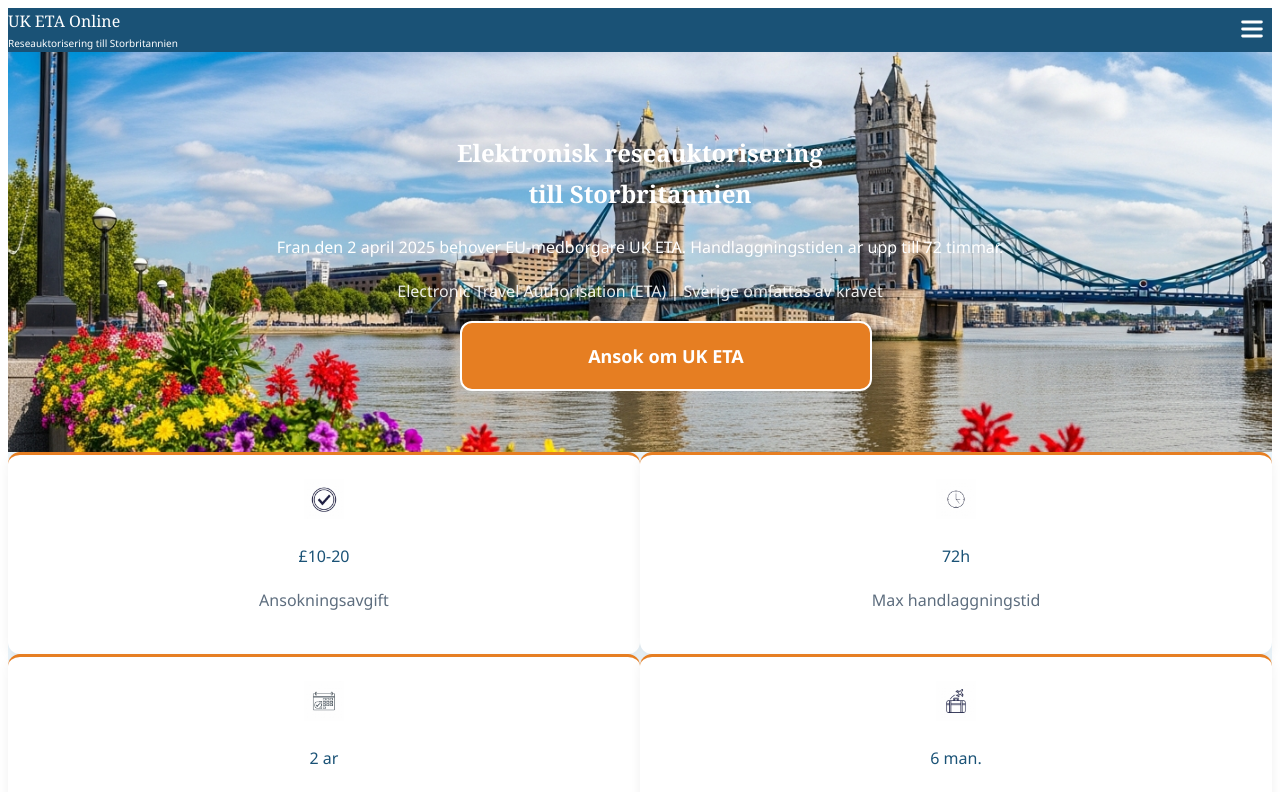
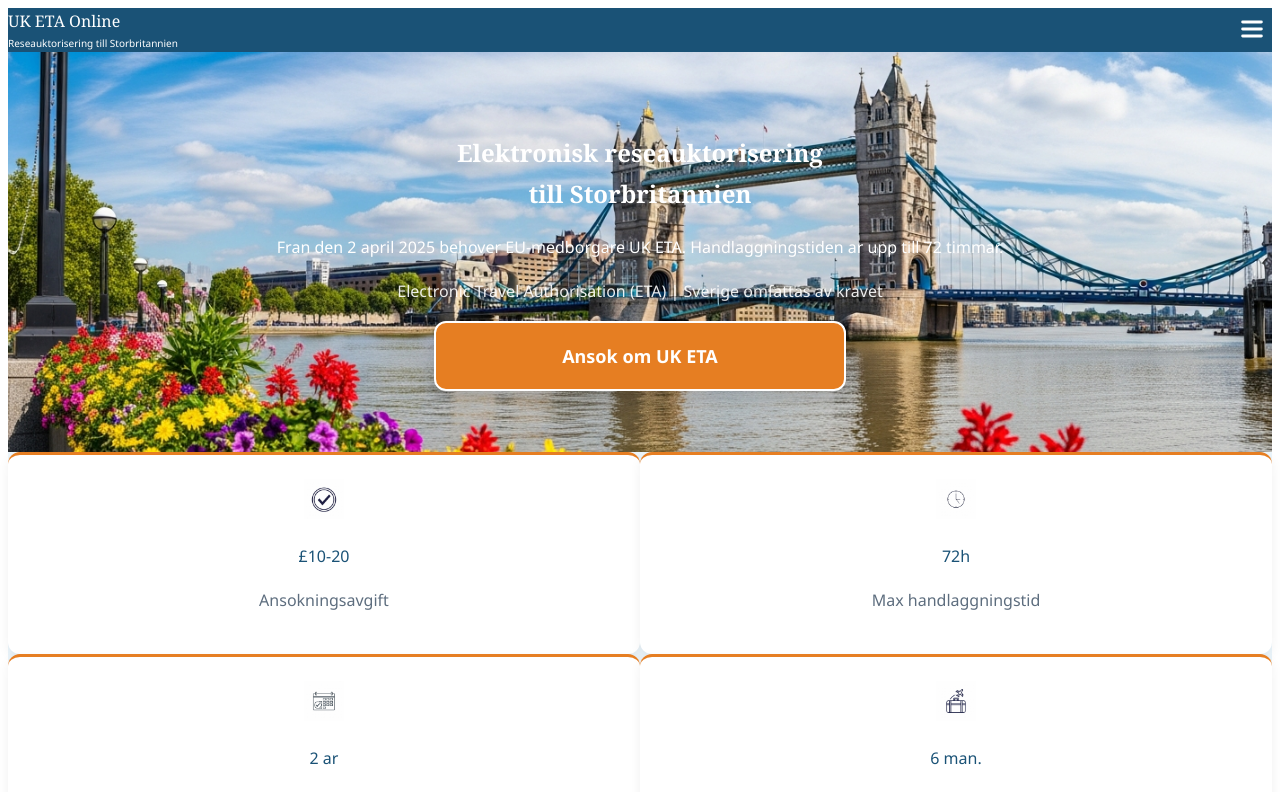
Before and after one commit to mediaxsaburoai0818-design/se-uk-eta-site, a Next.js app: page / in a window 1280 px wide. Shown: the top 792 px of the page. Built offline with nearby package versions, Linux system fonts and the light colour scheme.

Commit message:
fix: hero CTA remove wrapper div, pure inline centering

```diff
--- a/app/page.tsx
+++ b/app/page.tsx
@@ -33,17 +33,14 @@ export default function Home() {
             <p className="text-xs md:text-sm mb-6 md:mb-8 drop-shadow" style={{ color: "rgba(255,255,255,0.9)" }}>
               Electronic Travel Authorisation (ETA) | Sverige omfattas av kravet
             </p>
-            <div className="flex flex-col gap-3 items-center mt-2 w-full" style={{ maxWidth: "360px", margin: "0 auto" }}>
             <a
               href="https://www.gov.uk/guidance/apply-for-an-electronic-travel-authorisation-eta"
               target="_blank"
               rel="noopener noreferrer"
-                className="block transition shadow-lg"
-                style={{ color: "white", textDecoration: "none", padding: "18px 24px", width: "100%", maxWidth: "360px", marginLeft: "auto", marginRight: "auto", textAlign: "center", backgroundColor: "#e67e22", borderRadius: "12px", border: "2px solid white" }}
+              style={{ display: "block", color: "white", textDecoration: "none", padding: "18px 24px", width: "100%", maxWidth: "360px", marginLeft: "auto", marginRight: "auto", marginTop: "8px", textAlign: "center", backgroundColor: "#e67e22", borderRadius: "12px", border: "2px solid white", boxShadow: "0 10px 15px rgba(0,0,0,0.1)" }}
             >
               <span style={{ color: "white", fontSize: "18px", fontWeight: "bold" }}>Ansok om UK ETA</span>
             </a>
-            </div>
           </div>
         </div>
       </section>
```
Lines whose indentation alone changed are shown as unchanged.
